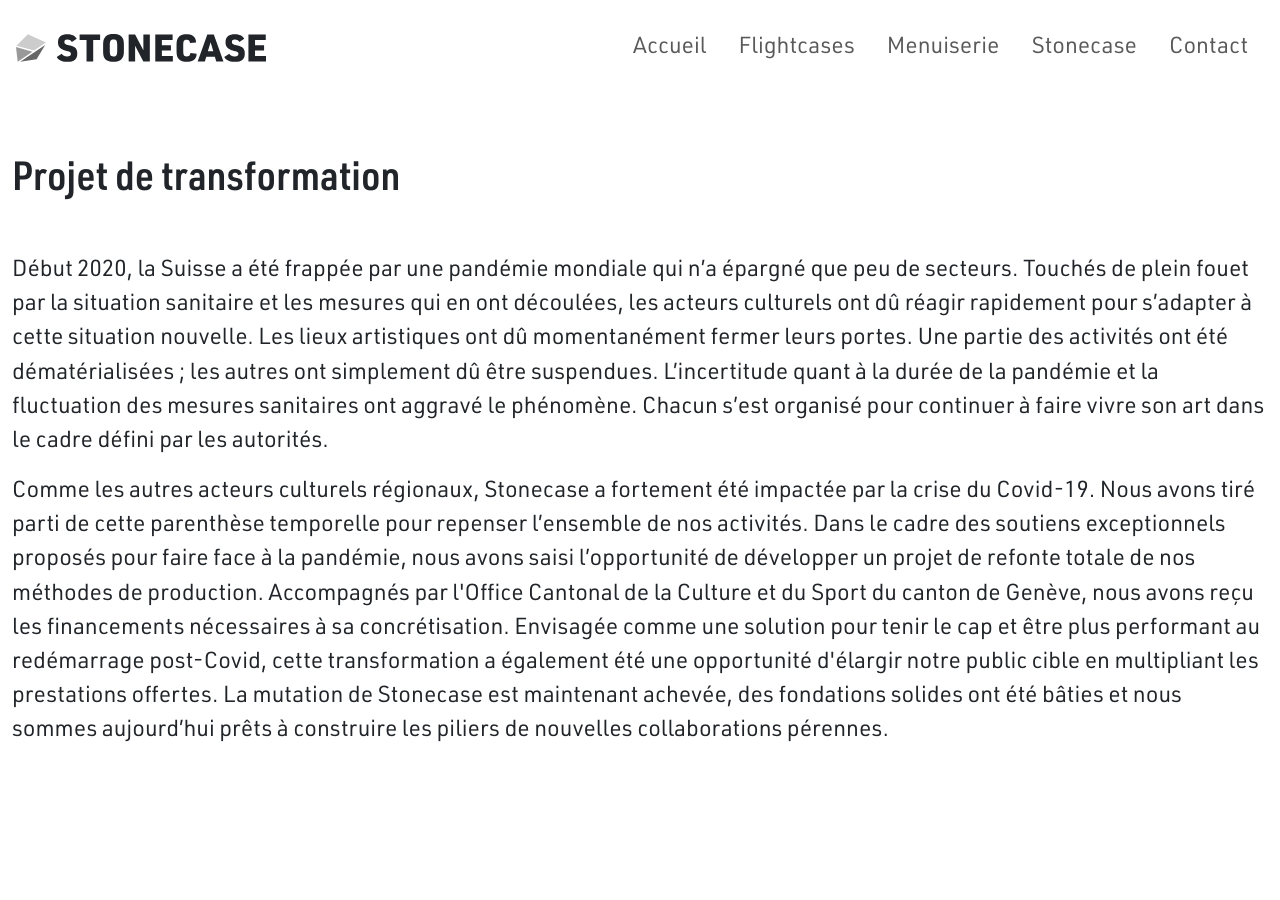
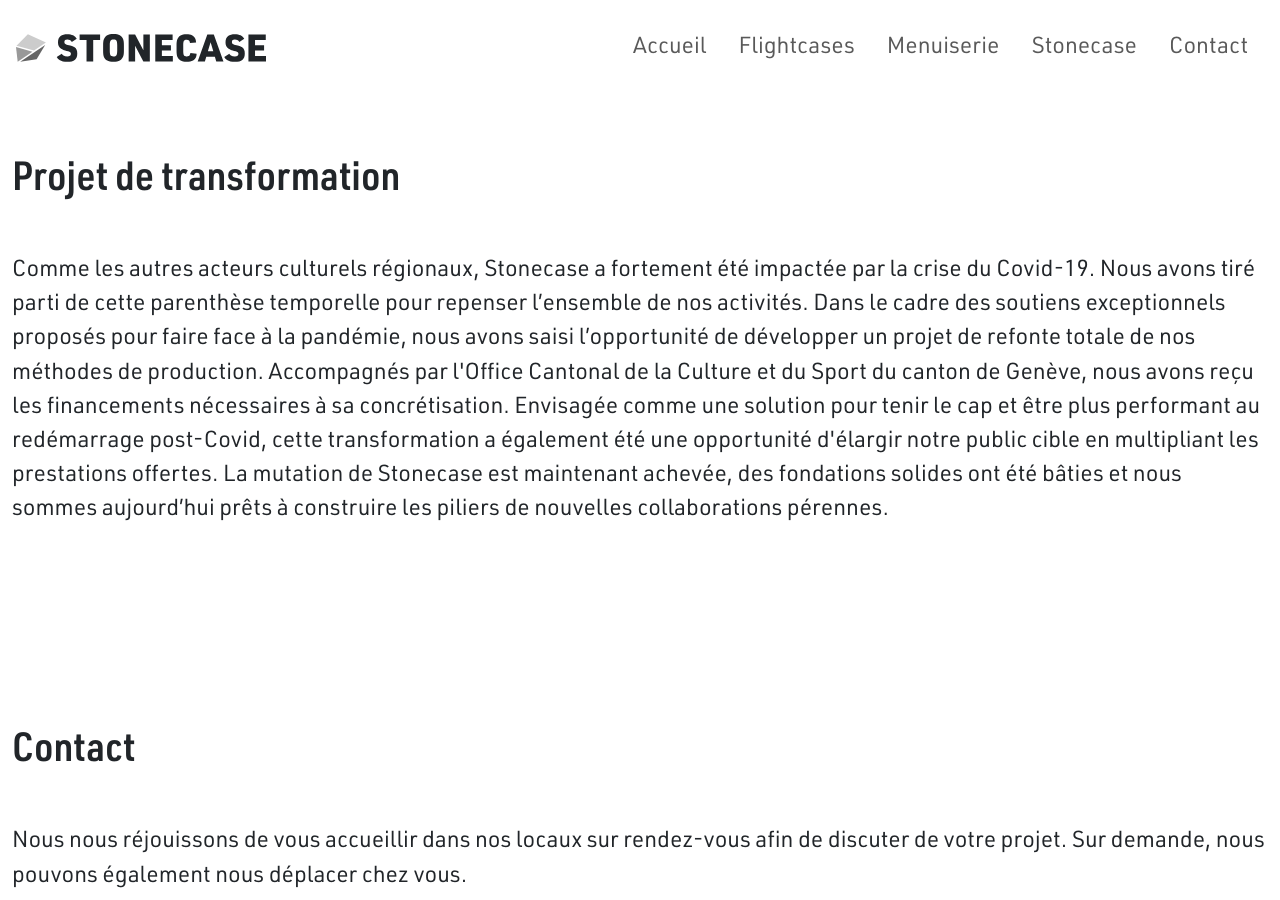
Before and after one commit to larucheio/stonecase.ch, a Jekyll site: the page built from stonecase/index.html, in a window 1280 px wide and 900 px high, scrolled down 2512 px. Built offline with Jekyll 4.4.1, drawn with Linux system fonts in a browser that asks for light colours; nearby versions of some CDN libraries; library files that are not in the unit come from our copies.

Commit message:
Update paragraph

```diff
--- a/stonecase/index.html
+++ b/stonecase/index.html
@@ -33,9 +33,6 @@
   <section class="section">
     <h1>Projet de transformation</h1>
     <p>
-      Début 2020, la Suisse a été frappée par une pandémie mondiale qui n’a épargné que peu de secteurs. Touchés de plein fouet par la situation sanitaire et les mesures qui en ont découlées, les acteurs culturels ont dû réagir rapidement pour s’adapter à cette situation nouvelle. Les lieux artistiques ont dû momentanément fermer leurs portes. Une partie des activités ont été dématérialisées ; les autres ont simplement dû être suspendues. L’incertitude quant à la durée de la pandémie et la fluctuation des mesures sanitaires ont aggravé le phénomène. Chacun s’est organisé pour continuer à faire vivre son art dans le cadre défini par les autorités.
-    </p>
-    <p>
       Comme les autres acteurs culturels régionaux, Stonecase a fortement été impactée par la crise du Covid-19. Nous avons tiré parti de cette parenthèse temporelle pour repenser l’ensemble de nos activités. Dans le cadre des soutiens exceptionnels proposés pour faire face à la pandémie, nous avons saisi l’opportunité de développer un projet de refonte totale de nos méthodes de production. Accompagnés par l'Office Cantonal de la Culture et du Sport du canton de Genève, nous avons reçu les financements nécessaires à sa concrétisation. Envisagée comme une solution pour tenir le cap et être plus performant au redémarrage post-Covid, cette transformation a également été une opportunité d'élargir notre public cible en multipliant les prestations offertes.  La mutation de Stonecase est maintenant achevée, des fondations solides ont été bâties et nous sommes aujourd’hui prêts à construire les piliers de nouvelles collaborations pérennes.
     </p>
   </section>
```
